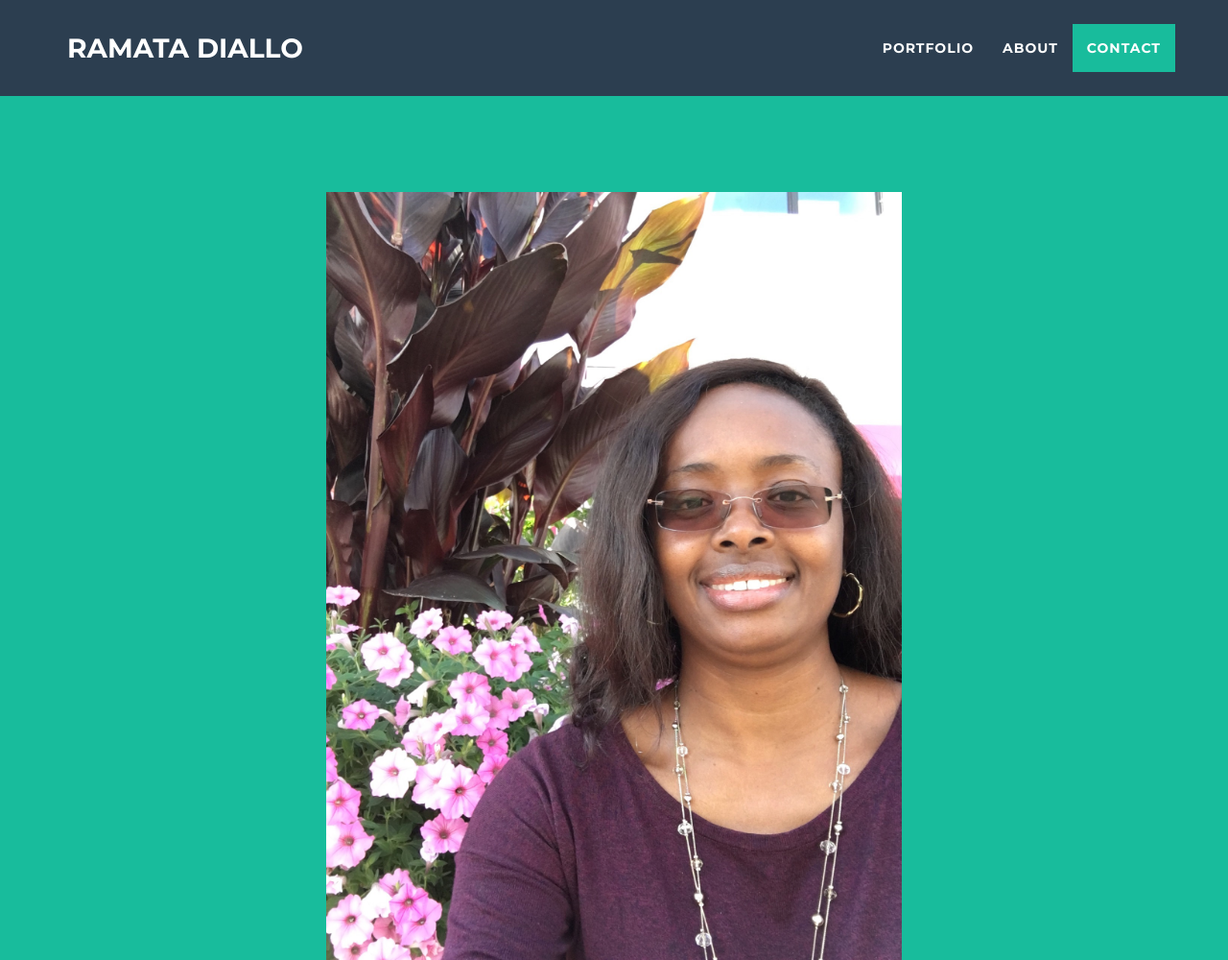
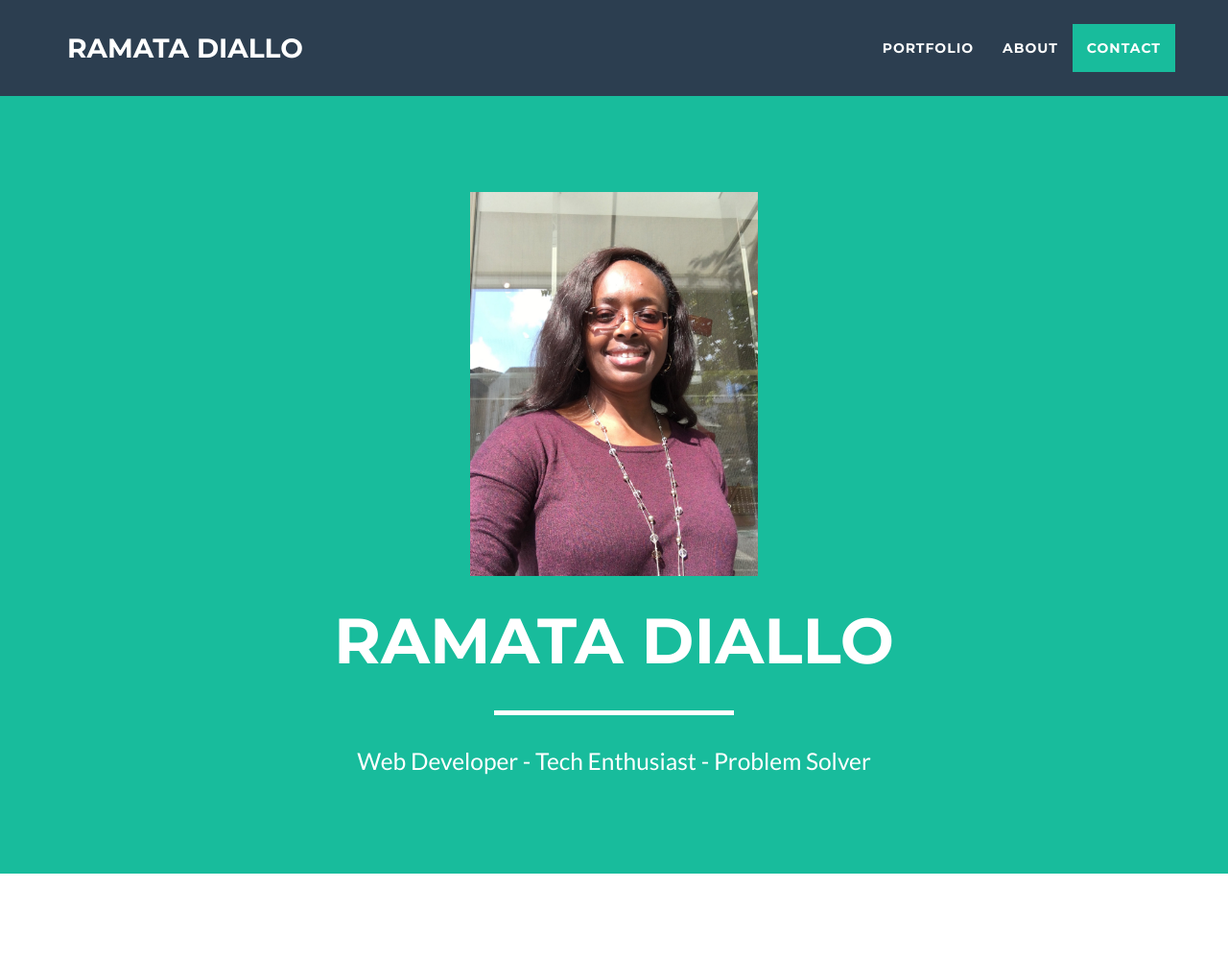
Before and after one commit to ramata/ramata.github.io, a website: page index.html in a window 1280 px wide. Shown: the top 1000 px of the page at 96% size. Drawn offline with nearby package versions, Linux system fonts and the light colour scheme; files whose address does not match are found by name.

Commit message:
profile fixing

```diff
--- a/index.html
+++ b/index.html
@@ -71,7 +71,7 @@
         <div class="container">
             <div class="row">
                 <div class="col-lg-12">
-                    <img class="img-responsive" src="img/portfolio/profile.jpg" height="400px" width="600px" alt="">
+                    <img class="img-responsive" src="img/portfolio/me2.jpg" height="300px" width="300px" alt="">
                     <div class="intro-text">
                         <span class="name">Ramata Diallo</span>
                         <hr class="star-light">
```
